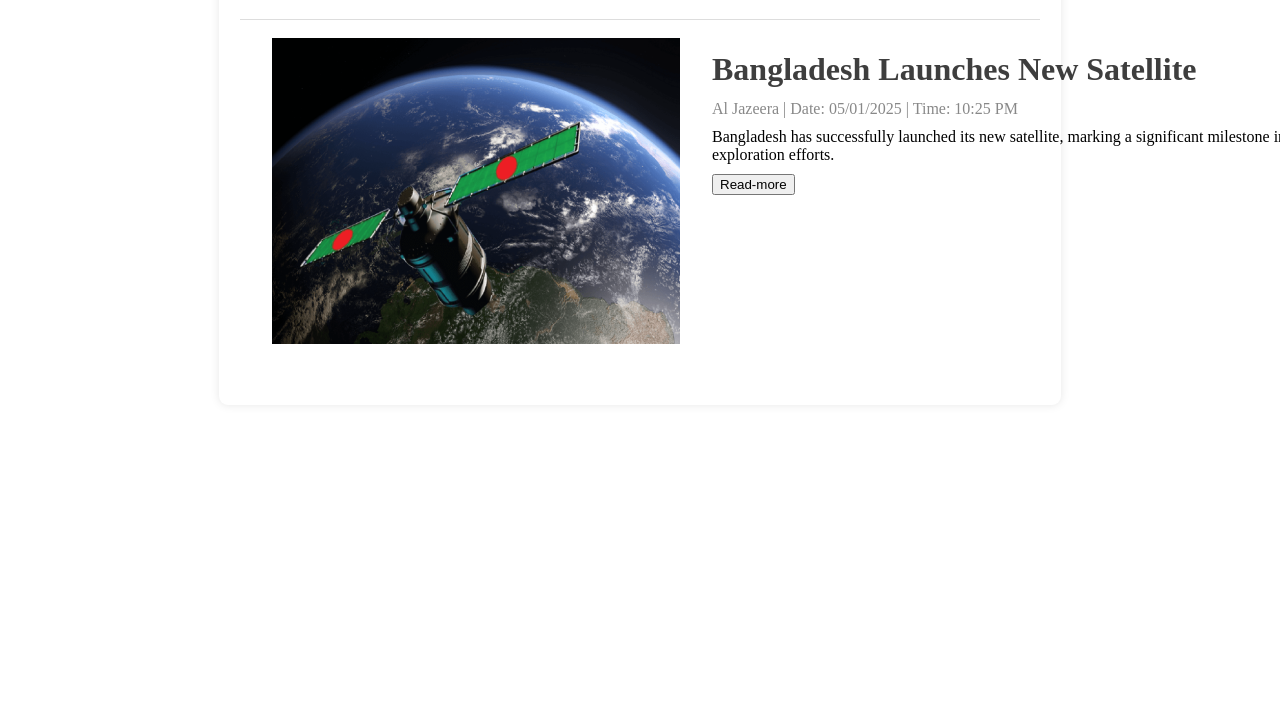
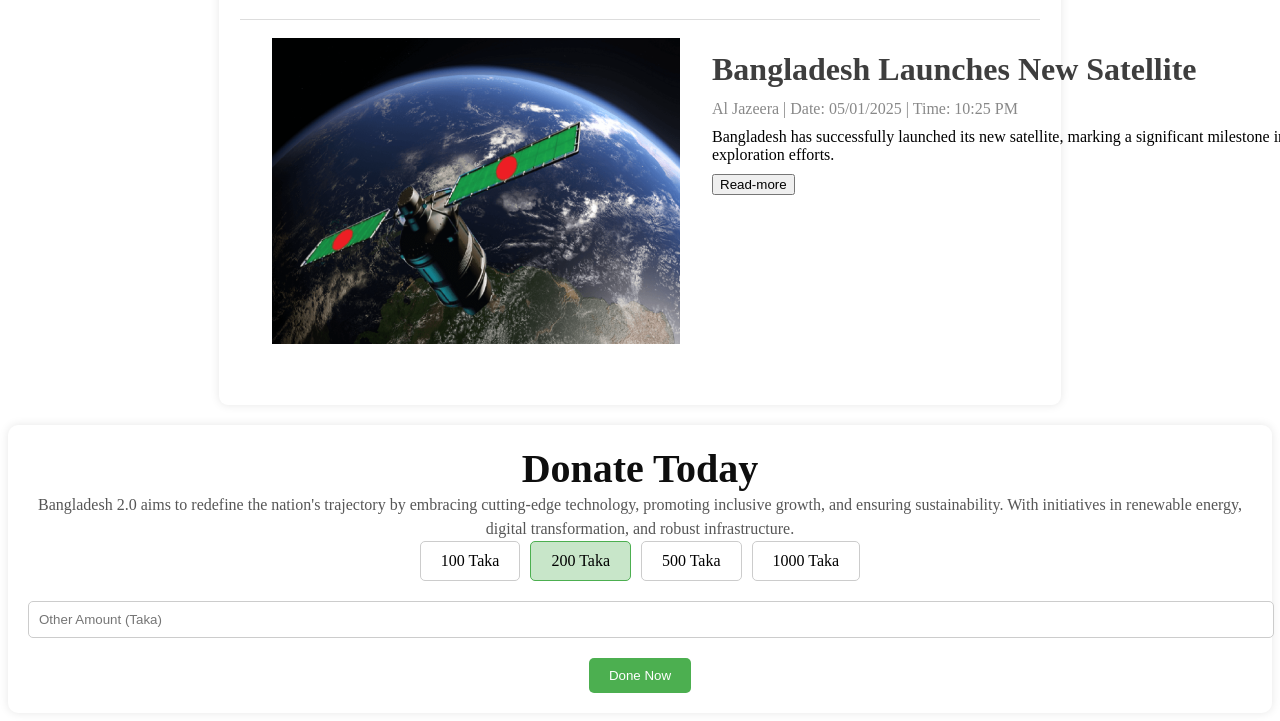
Before and after one commit to Remon2452/assignment-1, a plain HTML site: page index.html in a window 1280 px wide. Shown: the part 1756-2477 px from the top of the page. Before the commit the page ends 2181 px from the top, so only its background shows below. Drawn offline with Linux system fonts and the light colour scheme.

Commit message:
fiveth commit

```diff
--- a/index.html
+++ b/index.html
@@ -90,5 +90,20 @@
              </div>
              </div>
     </section>
+    <section>
+        <div class="container">
+            <div class="title">Donate Today</div>
+            <div class="description">
+                Bangladesh 2.0 aims to redefine the nation's trajectory by embracing cutting-edge technology,
+                 promoting inclusive growth, and ensuring sustainability. With initiatives in renewable
+                 energy, digital transformation, and robust infrastructure. </div>
+                 <div class="donation-buttons"> <div class="donation-button">100 Taka</div>
+                  <div class="donation-button selected">200 Taka</div>
+                  <div class="donation-button">500 Taka</div> <div class="donation-button">1000 Taka</div>
+                 </div> <div class="other-amount"> <input type="text" placeholder="Other Amount (Taka)">
+                 </div>
+         <button class="done-button">Done Now</button> </div>
+
+    </section>
 </body>
 </html>
--- a/style/style.css
+++ b/style/style.css
@@ -226,6 +226,54 @@ text-align: left;
    .news-meta { color: #888; margin-bottom: 10px; }
 
    .news-excerpt { margin-bottom: 10px; }
-   .aa{
+   .container { text-align: center;
+     background: white;
+     padding: 20px;
+     border-radius: 10px;
+     box-shadow: 0 0 10px rgba(0, 0, 0, 0.1); }
+     .title{
 
-   }
+        color: rgb(14, 14, 14);
+        font-family: Fira Sans;
+        font-size: 40px;
+        font-weight: 700;
+        line-height: 48px;
+        letter-spacing: 0%;
+        text-align: center;
+     }
+     .description{
+        color: rgba(14, 14, 14, 0.7);
+font-family: Fira Sans;
+font-size: 16px;
+font-weight: 400;
+line-height: 24px;
+letter-spacing: 0%;
+text-align: center;
+     }
+     .donation-buttons { display: flex;
+        justify-content: center;
+         gap: 10px;
+         margin-bottom: 20px; }
+         .donation-button {
+             padding: 10px 20px;
+             border: 1px solid #ccc;
+              border-radius: 5px; cursor: pointer;
+               transition: background-color 0.3s; }
+               .donation-button:hover { background-color: yellow;}
+               .donation-button.selected {
+                 background-color: #c8e6c9;
+                  border-color: #4caf50; }
+                  .other-amount { margin-bottom: 20px; }
+                  .other-amount input {
+                    width: 100%;
+                    padding: 10px;
+                     border: 1px solid #ccc;
+                 border-radius: 5px; }
+                 .done-button {
+                    padding: 10px 20px;
+                    background-color: #4caf50;
+                    color: white;
+                     border: none;
+                     border-radius: 5px; cursor: pointer;
+                     transition: background-color 0.3s; }
+                     .done-button:hover { background-color: red;}
```
